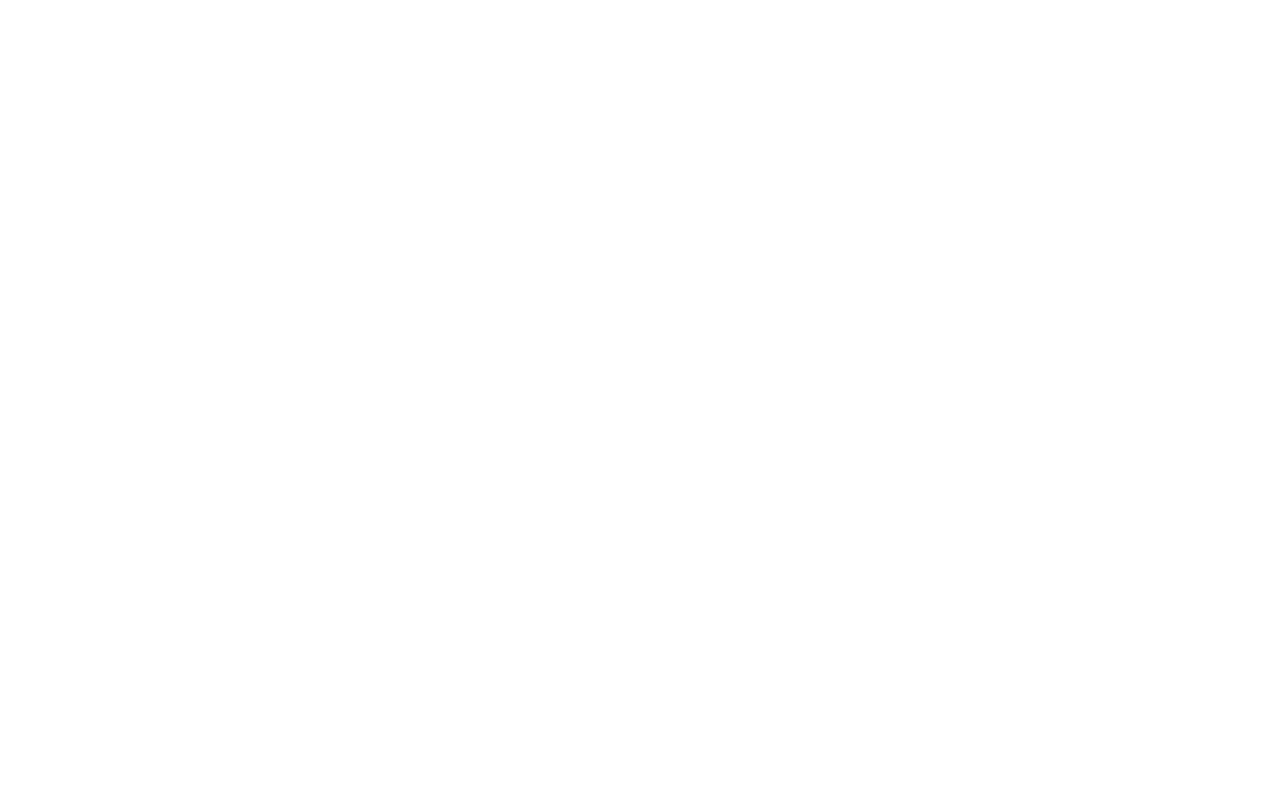
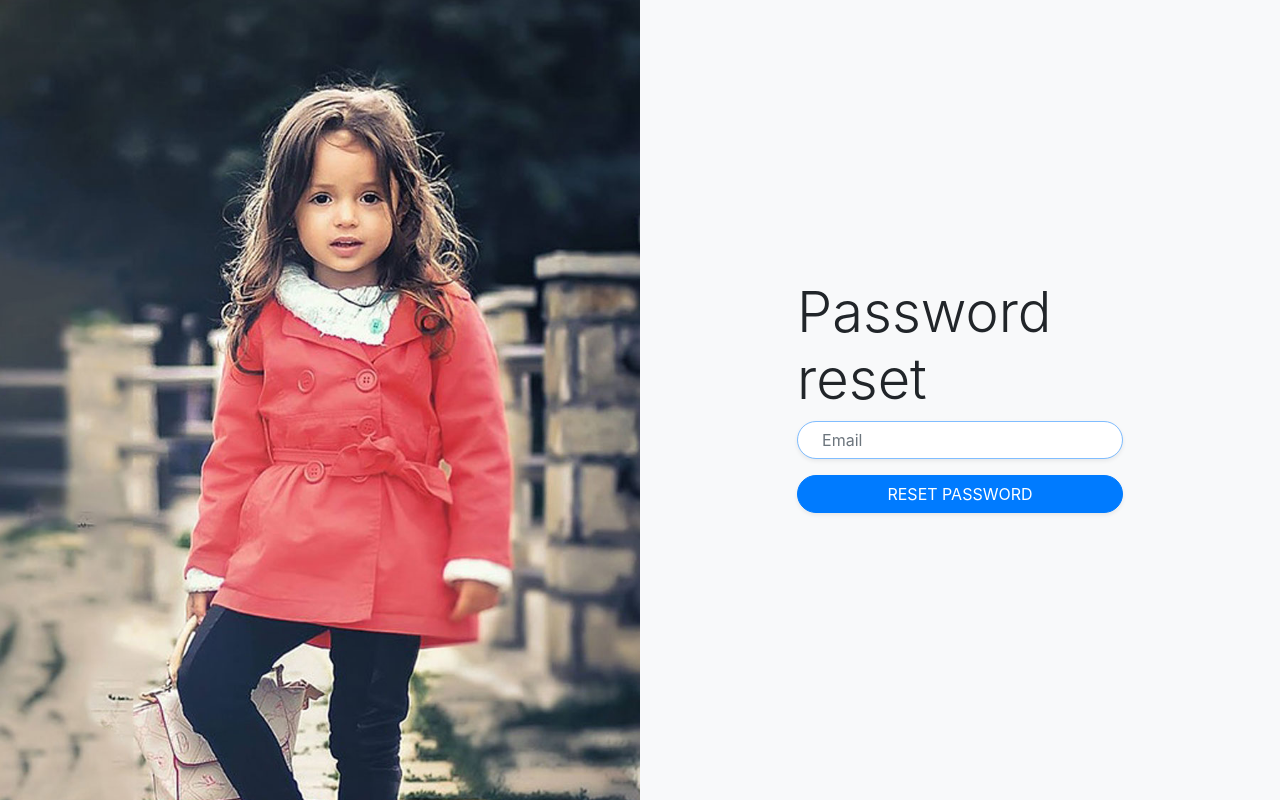
Before and after one commit to Raketa30/gb-ecommerce-app, an Angular app in the folder shop-front/: page /reset-password in a window 1280 px wide. Before the commit this address led to /. Built offline with nearby package versions, Linux system fonts and the light colour scheme.

Commit message:
Add page with reset password request

```diff
--- a/shop-front/src/app/app-routing.module.ts
+++ b/shop-front/src/app/app-routing.module.ts
@@ -4,6 +4,7 @@
 import {RegistrationComponent} from "./auth/registration/registration.component";
 import {InfoPageComponent} from "./auth/info-page/info-page.component";
 import {ActivateAccountComponent} from "./auth/activate-account/activate-account.component";
+import {SendEmailResetPasswordComponent} from "./auth/password-reset/send-email/send-email-reset-password.component";
 
 // модуль для настройки роутингов
 
@@ -16,6 +17,7 @@
   {path: 'register', component: RegistrationComponent, pathMatch: 'full'},
   {path: 'activate-account/:uuid', component: ActivateAccountComponent},
   {path: 'info-page', component: InfoPageComponent},
+  {path: 'reset-password', component: SendEmailResetPasswordComponent}
 
   //with auth
 
--- a/shop-front/src/app/app.module.ts
+++ b/shop-front/src/app/app.module.ts
@@ -10,6 +10,7 @@
 import {RegistrationComponent} from './auth/registration/registration.component';
 import {InfoPageComponent} from './auth/info-page/info-page.component';
 import {ActivateAccountComponent} from './auth/activate-account/activate-account.component';
+import {SendEmailResetPasswordComponent} from './auth/password-reset/send-email/send-email-reset-password.component';
 
 @NgModule({
   declarations: [
@@ -17,7 +18,8 @@
     LoginComponent,
     RegistrationComponent,
     InfoPageComponent,
-    ActivateAccountComponent
+    ActivateAccountComponent,
+    SendEmailResetPasswordComponent
   ],
   imports: [
     BrowserModule,
--- a/shop-front/src/app/auth/login/login.component.ts
+++ b/shop-front/src/app/auth/login/login.component.ts
@@ -34,7 +34,7 @@
         username: ['', [Validators.required, Validators.minLength(5)]],
         password: ['', [Validators.required, Validators.minLength(5)]]
       }
-    )
+    );
   }
 
   submitForm(): void {
--- /dev/null
+++ b/shop-front/src/app/auth/password-reset/send-email/send-email-reset-password.component.html
@@ -0,0 +1,50 @@
+<!--https://freefrontend.com/bootstrap-login-forms/-->
+<div class="container-fluid">
+  <div class="row no-gutter">
+    <!-- The image half -->
+    <div class="col-md-6 d-none d-md-flex bg-image"></div>
+
+
+    <!-- The content half -->
+    <div class="col-md-6 bg-light">
+      <div class="login d-flex align-items-center py-5">
+
+        <!-- Demo content-->
+        <div class="container">
+          <div class="row">
+            <div class="col-lg-10 col-xl-7 mx-auto">
+              <h3 class="display-4">Password reset</h3>
+              <form (ngSubmit)="submitForm()" [formGroup]="form">
+                <div class="form-group mb-3">
+                  <input [ngClass]="{ 'field-error': firstSubmitted && emailField.errors }" [readOnly]="isLoading"
+                         autofocus="" class="form-control rounded-pill shadow-sm px-4" formControlName="email"
+                         id="inputEmail" placeholder="Email" required=""
+                         type="email">
+                  <div *ngIf="firstSubmitted && emailField.errors">
+                    <p *ngIf="emailField.errors.required" class="error">Wrong email</p>
+                  </div>
+                </div>
+                <button [ngClass]="{ 'disabled-button': isLoading }"
+                        class="btn btn-primary btn-block text-uppercase mb-2 rounded-pill shadow-sm"
+                        type="submit">
+                  Reset password
+                </button>
+                <div class="col-md-6 col-sm-12">
+
+                  <img *ngIf="isLoading" class="loading" src="/assets/img/load.gif">
+
+
+                  <div *ngIf="error && !isLoading">
+                    <p class="error">{{error}}</p>
+                  </div>
+                </div>
+              </form>
+            </div>
+          </div>
+        </div><!-- End -->
+
+      </div>
+    </div><!-- End -->
+
+  </div>
+</div>
--- /dev/null
+++ b/shop-front/src/app/auth/password-reset/send-email/send-email-reset-password.component.ts
@@ -0,0 +1,68 @@
+import {Component, OnInit} from '@angular/core';
+import {AbstractControl, FormBuilder, FormGroup, Validators} from "@angular/forms";
+import {AuthService} from "../../service/auth.service";
+import {ActivatedRoute, Router} from "@angular/router";
+
+@Component({
+  selector: 'app-send-email',
+  templateUrl: './send-email-reset-password.component.html',
+  styleUrls: ['./send-email-reset-password.component.css']
+})
+export class SendEmailResetPasswordComponent implements OnInit {
+  form: FormGroup;
+  firstSubmitted: boolean = false;
+  isLoading: boolean = false;
+  error: string;
+
+  constructor(
+    private formBuilder: FormBuilder,
+    private authService: AuthService,
+    private route: ActivatedRoute,
+    private router: Router
+  ) {
+  }
+
+  get emailField(): AbstractControl {
+    return this.form.get('email');
+  }
+
+  ngOnInit(): void {
+    this.form = this.formBuilder.group({
+      email: ['', [Validators.required, Validators.email]]
+    });
+  }
+
+  submitForm(): void {
+    this.firstSubmitted = true;
+
+    if (this.form.invalid) {
+      return;
+    }
+
+    this.isLoading = true;
+
+    this.authService.sendResetPasswordEmail(this.emailField.value).subscribe(
+      () => {
+        this.isLoading = false;
+
+        this.router.navigate(['/info-page', {msg: 'Password reset email sent! Please check you inbox mail!'}]);
+      },
+
+      err => {
+        this.isLoading = false;
+
+        switch (err.error.exception) {
+          case 'UsernameNotFoundException': {
+            this.error = 'User with current email not exist';
+            break;
+          }
+
+          default: {
+            this.error = 'Error';
+            break;
+          }
+        }
+      }
+    );
+  }
+}
--- a/shop-front/src/app/auth/service/auth.service.ts
+++ b/shop-front/src/app/auth/service/auth.service.ts
@@ -24,6 +24,10 @@
   public activateAccount(request: string): Observable<boolean> {
     return this.httpClient.post<boolean>(this.backendAuthURI + '/activate-account', request);
   }
+
+  sendResetPasswordEmail(request: string): Observable<boolean> {
+    return this.httpClient.post<boolean>(this.backendAuthURI + '/send-reset-password-email', request);
+  }
 }
 
 export class User {
```
Also changed, not shown: shop-front/src/app/auth/password-reset/send-email/send-email-reset-password.component.css (added), 1 other file (tests, documents, lock files or other folders).
